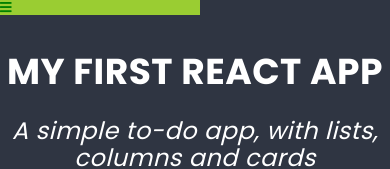
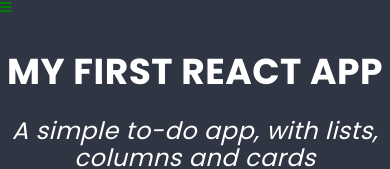
Before and after one commit to N1Anoobis/react, a React app: page / in a window 390 px wide. Both pictures are taken after a click on the element 195 px from the left and 7 px from the top of the page. Shown: the top 169 px of the page. Built offline with nearby package versions, Linux system fonts and the light colour scheme.

Commit message:
Add component Hamburger responsible for plain screen at start

```diff
--- a/src/components/App/App.js
+++ b/src/components/App/App.js
@@ -9,6 +9,7 @@
 
   state = {
     lists: this.props.lists || [],
+    value: null,
   }
   static defaultProps = {
     lists: listData.lists,
@@ -34,15 +35,18 @@
     ));
   }
 
-  getData(val) {
-    console.log(val);
+  getData=(val)=> {
+    console.log(val.close);
+    this.setState({
+      value : val.close,
+    });
   }
 
   render() {
     return (
       <>
         <Hamburger sendData={this.getData} />
-        <main className={this.getData ? styles.show : styles.close}>
+        <main className={this.state.value ? styles.show : styles.close}>
           <h1 className={styles.title}>{pageContents.title}</h1>
           <h2 className={styles.subtitle}>{pageContents.subtitle}</h2>
           <div>
--- a/src/components/Hamburger/Hamburger.scss
+++ b/src/components/Hamburger/Hamburger.scss
@@ -6,6 +6,6 @@
 
 .show {
 color: green;
-background-color: yellowgreen;
-width: 200px;
+// background-color: yellowgreen;
+width: 12px;
 }
```
